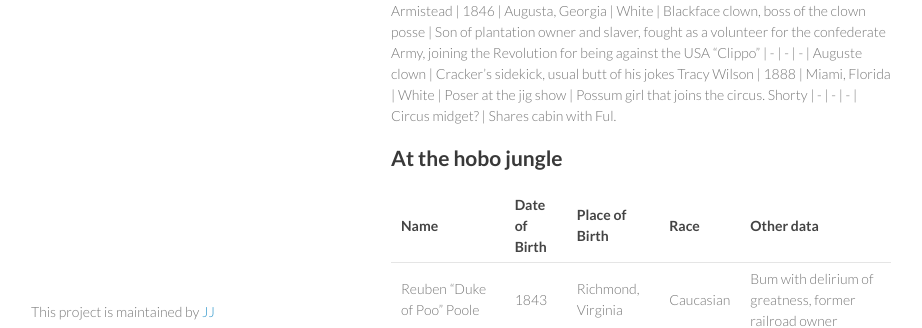
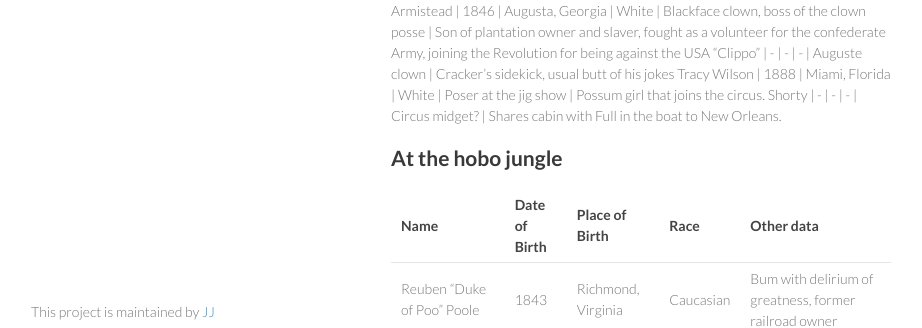
Before and after one commit to JJ/hoborg, a Jekyll site: the page built from text/characters.md, in a window 1280 px wide. Shown: the part 467-795 px from the top of the page, without its empty margins (179-1101 px from the left). Built offline with Jekyll 4.4.1, drawn with Linux system fonts in a browser that asks for light colours; some of the changed text lies outside the part shown.

Commit message:
Sync text/characters.md from master to gh-pages

```diff
--- a/text/characters.md
+++ b/text/characters.md
@@ -27,7 +27,7 @@ kidnappers.
 Theodore "Cracker" Armistead | 1846 | Augusta, Georgia | White | Blackface clown, boss of the clown posse | Son of plantation owner and slaver, fought as a volunteer for the confederate Army, joining the Revolution for being against the USA
 "Clippo" | - | - | - | Auguste clown | Cracker's sidekick, usual butt of his jokes
 Tracy Wilson | 1888 | Miami, Florida | White |  Poser at the jig show | Possum girl that joins the circus.
-Shorty | - | - | - | Circus midget? | Shares cabin with Ful.
+Shorty | - | - | - | Circus midget? | Shares cabin with Full in the boat to New Orleans.
 
 At the hobo jungle
 ------------------------
```
